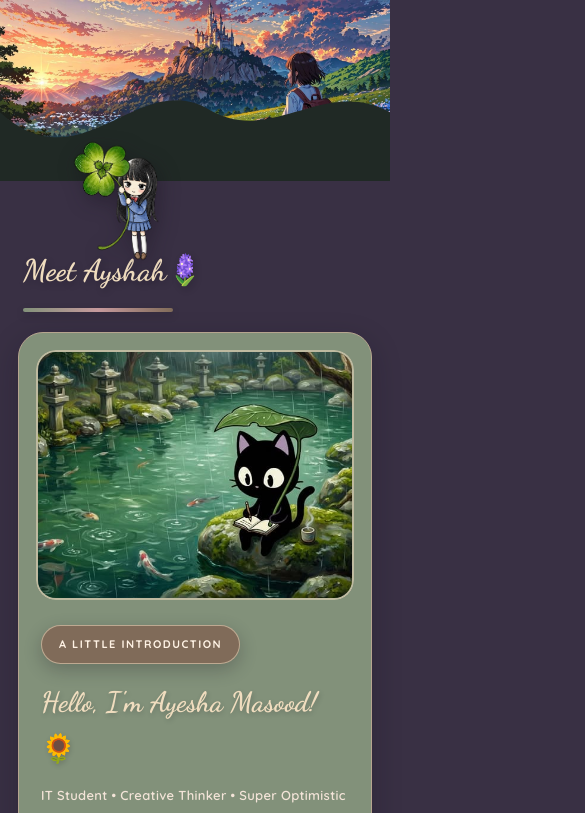
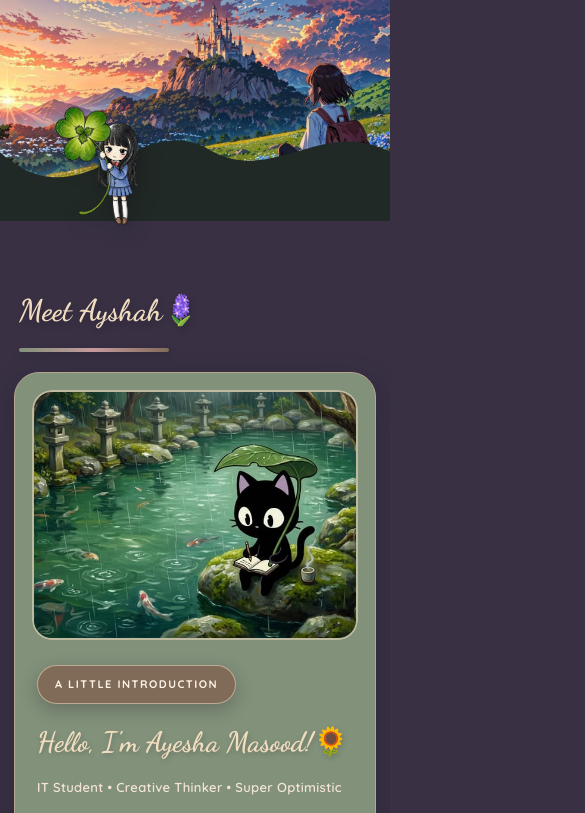
Before and after one commit to ayshaxh07-max/Ayeshah-Portfolio, a plain HTML site: page index.html in a window 390 px wide. Shown: the top 813 px of the page, 585 px wide, since content can reach past the window. Drawn offline with Linux system fonts and the light colour scheme.

Commit message:
Fix CSS and mobile responsiveness

```diff
--- a/css/style.css
+++ b/css/style.css
@@ -86,7 +86,9 @@ h4 {
 }
 
 
+
 /* PROFILE AND AVATAR */
+
 .profile-area {
     position: relative;
     padding-top: 5px;
@@ -94,16 +96,11 @@ h4 {
 
 .profile-avatar {
     position: absolute;
-    top: -20px;
-    left: 5px;
-
+    top: 85px;
+    left: 6px;
     z-index: 5;
-
-
-    width: 140px;
-    height: 140px;
-
-
+    width: 300px;
+    height: 250px;
     overflow: visible;
     background: transparent;
     border: none;
@@ -133,24 +130,9 @@ h4 {
     filter: drop-shadow(4px 10px 13px rgba(18, 13, 24, 0.48));
 }
 
-/* MOBILE AVATAR SIZE */
-
-@media (max-width: 600px) {
-    .profile-avatar {
-        width: 100px;
-        height: 100px;
-        top: -155px;
-        left: 50%;
-        transform: translateX(-50%);
-    }
-
-    .profile-avatar:hover {
-        transform: translateX(-50%) translateY(-6px);
-    }
-}
-
 
 /* DASHBOARD TITLE */
+
 .profile-area h1 {
     margin: 0 0 20px 5px;
     color: var(--heading-color);
@@ -660,16 +642,20 @@ h4 {
 }
 
 
+
 /* MOBILE RESPONSIVE */
 
 @media (max-width: 600px) {
 
     .top-banner {
-        height: 180px;
+        width: 100%;
+        height: 220px;
     }
 
     .dashboard-container {
-        padding: 0 18px;
+        width: 100%;
+        max-width: 100%;
+        padding: 0 14px;
     }
 
     .profile-area {
@@ -680,17 +666,23 @@ h4 {
         font-size: 30px;
     }
 
+    /* Avatar on left, above dashboard title */
     .profile-avatar {
-        top: -40px;
-        width: 1500px;
+        top: -115px;
+        left: 6px;
+        width: 180px;
         height: 150px;
+        transform: none;
     }
 
     .about-section {
+        width: 100%;
         margin-top: 15px;
     }
 
     .about-hero-card {
+        width: 100%;
+        max-width: 100%;
         grid-template-columns: 1fr;
         gap: 20px;
         padding: 17px;
@@ -698,6 +690,7 @@ h4 {
 
     .about-illustration,
     .about-image {
+        width: 100%;
         min-height: 250px;
         height: 250px;
     }
@@ -715,11 +708,14 @@ h4 {
     }
 
     .about-cards-grid {
-        grid-template-columns: 1fr;
+        width: 100%;
+        grid-template-columns: minmax(0, 1fr);
         gap: 15px;
     }
 
     .about-info-card {
+        width: 100%;
+        min-width: 0;
         min-height: auto;
         padding: 23px;
     }
@@ -751,11 +747,19 @@ h4 {
     }
 
     .contact-card {
+        width: 100%;
         padding: 25px;
     }
 
     .site-footer {
         padding: 30px 15px;
+    }
+
+    html,
+    body {
+        width: 100%;
+        max-width: 100%;
+        overflow-x: hidden;
     }
 }
 
```
